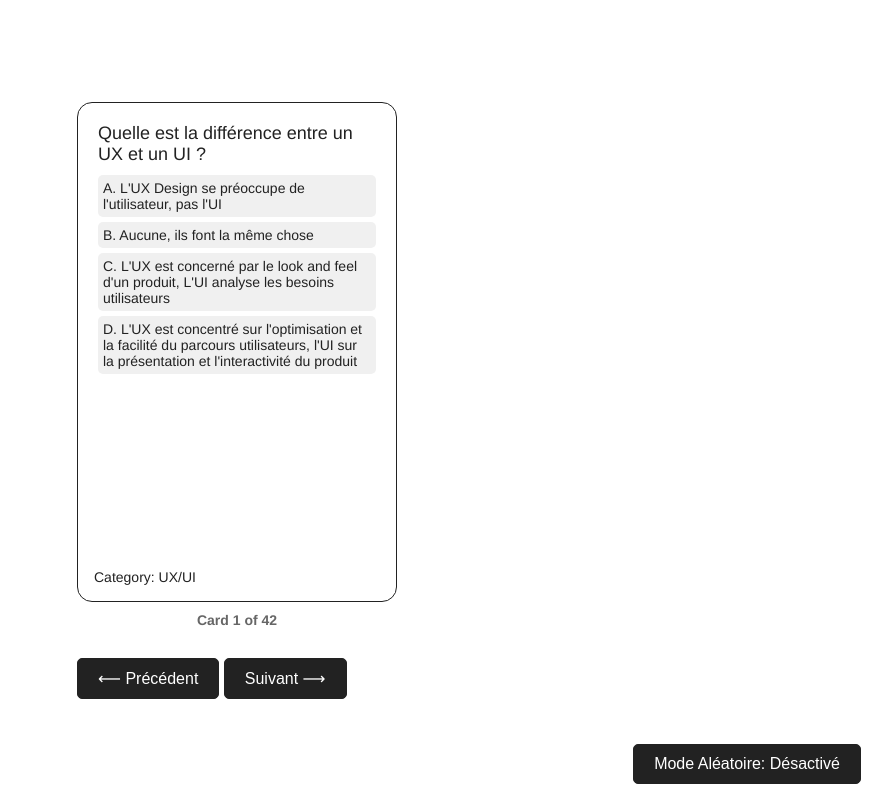
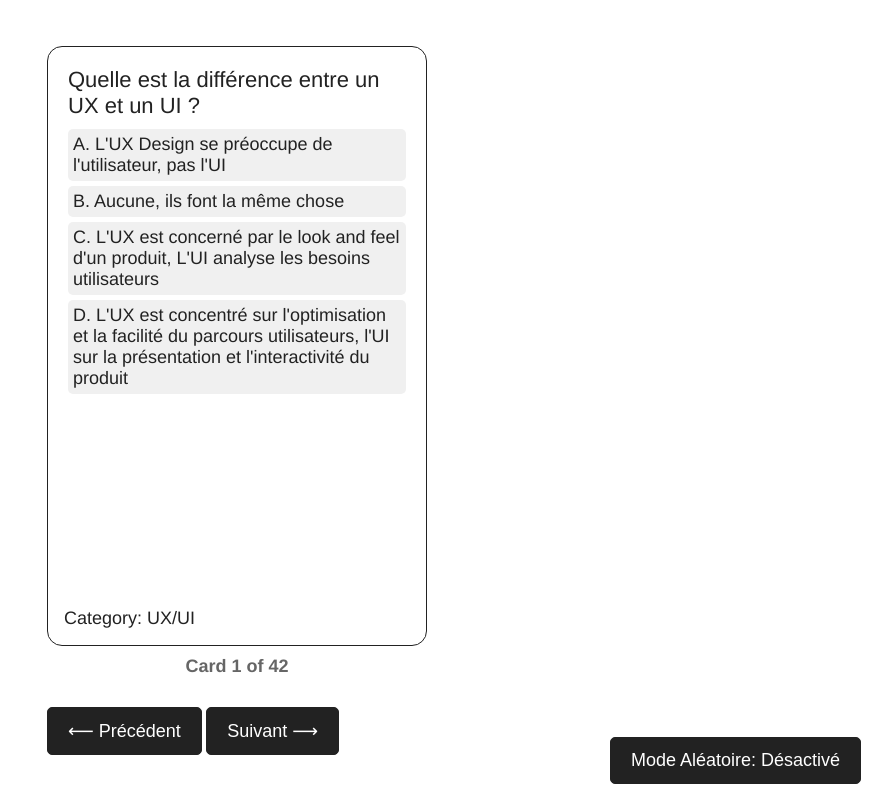
Before and after one commit to theopaolo/flashcard, a plain HTML site: page index.html in a window 1280 px wide. Shown: the whole page, without its empty margins (403-1280 px from the left). Drawn offline with Linux system fonts and the light colour scheme.

Commit message:
update css

```diff
--- a/app.css
+++ b/app.css
@@ -5,12 +5,12 @@
     --answer-background-color: #575757;
     --border-radius: 15px;
     --transition-duration: 0.3s;
-    --flashcard-width: 320px;
-    --flashcard-min-height: 500px;
-    --content-font-size: 18px;
-    --category-font-size: 14px;
-    --button-font-size: 16px;
-    --spacing-small: 10px;
+    --flashcard-width: 380px;
+    --flashcard-min-height: 600px;
+    --content-font-size: 22px;
+    --category-font-size: 18px;
+    --button-font-size: 18px;
+    --spacing-small: 12px;
     --spacing-medium: 20px;
     --spacing-large: 1rem;
 }
```
